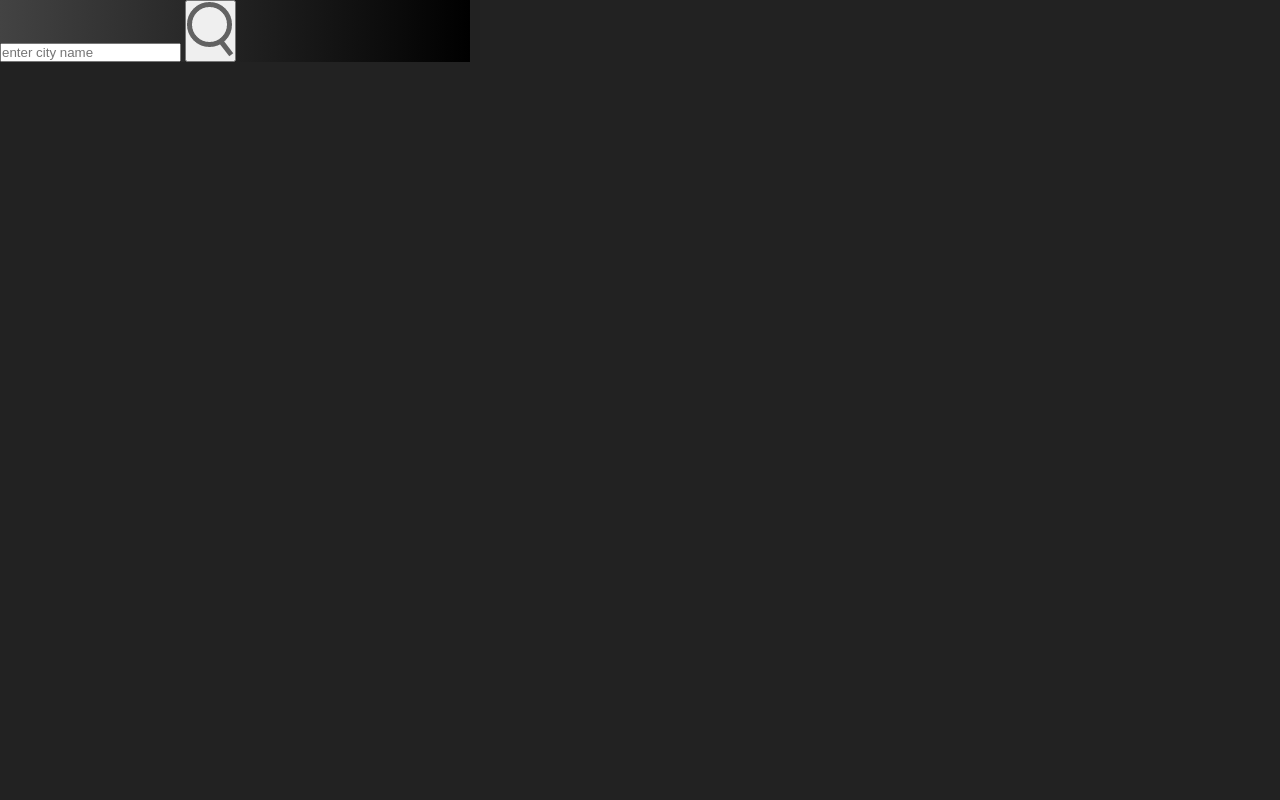
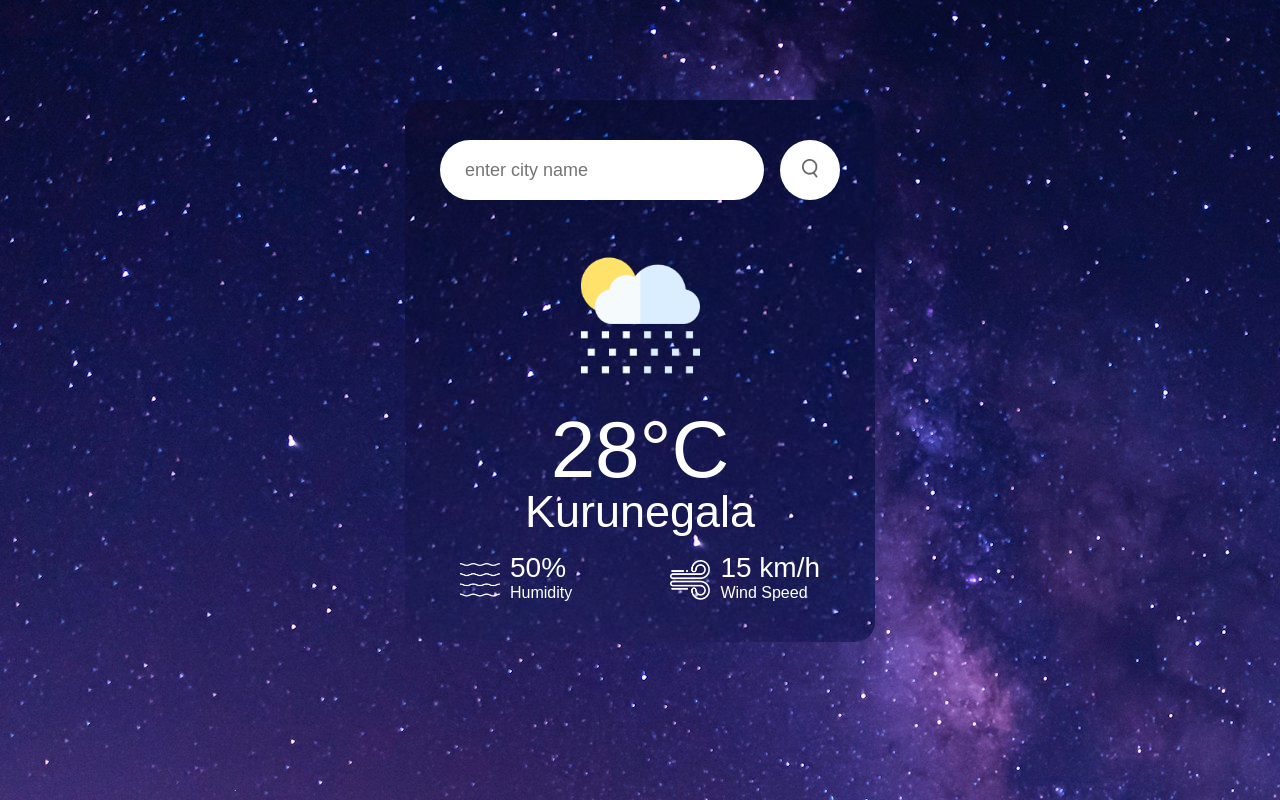
Before and after one commit to KasunChethiya/Weather-App, a plain HTML site: page index.html in a window 1280 px wide. Drawn offline with Linux system fonts and the light colour scheme.

Commit message:
fourth commit

```diff
--- a/index.html
+++ b/index.html
@@ -13,6 +13,33 @@
             <input type="text" placeholder="enter city name" spellcheck="false">
             <button><img src="images/search.png"></button>
         </div>
+        <div class="weather">
+            <img src="images/rain.png" class="weather-icon">
+            <h1 class="temp">28°C</h1>
+            <h2 class="city">Kurunegala</h2>
+            <div class="details">
+                <div class="col">
+                    <img src="images/humidity.png">
+                    <div>
+                        <p class="humidity">
+                            50%
+                        </p>
+                        <p>Humidity</p>
+                    </div>
+                </div>
+                <div class="col">
+                    <img src="images/wind.png">
+                    <div>
+                        <p class="wind">
+                            15 km/h
+                        </p>
+                        <p>Wind Speed</p>
+                    </div>
+                </div>
+
+            </div>
+
+        </div>
     </div>
 
 
--- a/style.css
+++ b/style.css
@@ -7,10 +7,84 @@
 }
 body{
     background: #222;
+    background-image: url(images/sarah-kilian-7BQzWIQOv9E-unsplash.jpg);
 
 }
 .card{
     width: 90%;
     max-width: 470px;
-    background: linear-gradient(to right, #434343 0%, black 100%); ;
+    background: linear-gradient(to right, #434343 0%, black 100%);
+    background-image: url(images/sarah-kilian-7BQzWIQOv9E-unsplash.jpg);
+    color: #fff;
+    margin: 100px auto 0;
+    border-radius: 20px;
+    padding: 40px 35px;
+    text-align: center;
+
+
 }
+.search{
+    width: 100%;
+    display: flex;
+    align-items: center;
+    justify-content: space-between;
+}
+.search input{
+    border: 0;
+    outline: 0;
+    background: #fff;
+    color: #555;
+    padding: 10px 25px;
+    height: 60px;
+    border-radius: 30px;
+    flex: 1;
+    margin-right: 16px;
+    font-size: 18px;
+}
+.search button{
+    border: 0;
+    outline: 0;
+    background: #fff;
+    color: #555;
+    border-radius: 50%;
+    width: 60px;
+    height: 60px;
+    cursor: pointer;
+}
+.search button img{
+    width: 16px;
+}
+.weather-icon{
+    width: 170px;
+    margin-top: 30px;
+}
+.weather h1{
+    font-size: 80px;
+    font-weight: 500;
+
+}
+.weather h2{
+    font-size: 45px;
+    font-weight: 400;
+    margin-top: -10px;
+}
+.details{
+    display: flex;
+    align-items: center;
+    justify-content: space-between;
+    padding: 0 20px;
+    margin-top: 20px;
+}
+.col{
+    display: flex;
+    align-items: center;
+    text-align: left;
+}
+.col img{
+    width: 40px;
+    margin-right: 10px;
+}
+.humidity, .wind{
+    font-size: 28px ;
+    margin-top: -6px;
+}
```
Also changed, not shown: images/Starry Mountain.png (added), images/sarah-kilian-7BQzWIQOv9E-unsplash.jpg (added).
